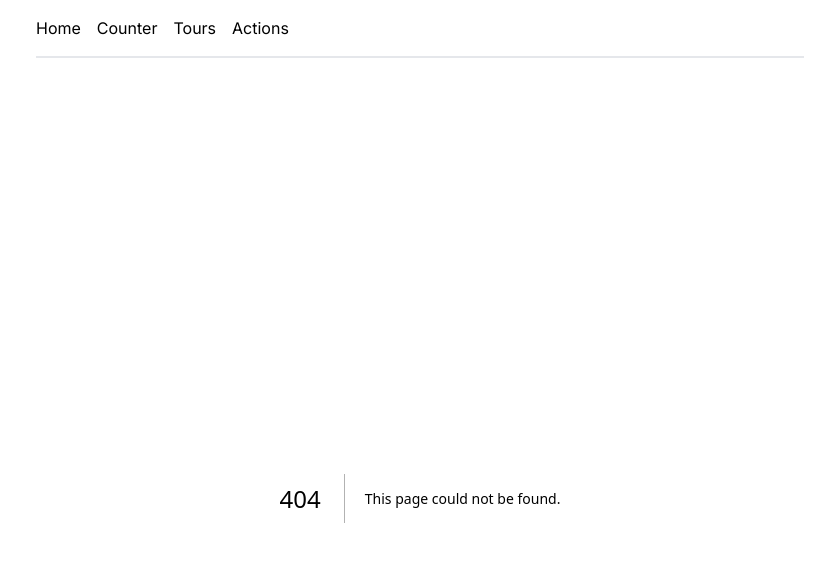
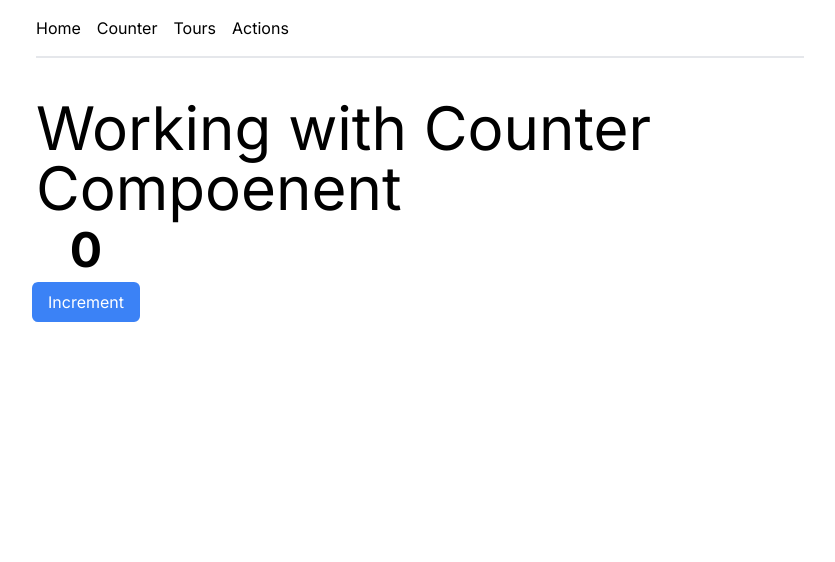
Before and after one commit to khizarkamal/Next-Js-Developement, a Next.js app: page /counter in a window 1280 px wide. Before the commit this address had no page. Shown: the top 562 px of the page, without its empty margins (220-1055 px from the left). Built offline with nearby package versions, Linux system fonts and the light colour scheme.

Commit message:
Server Component Error and Loading Pages And Render Content

```diff
--- /dev/null
+++ b/app/counter/page.tsx
@@ -0,0 +1,13 @@
+import Counter from "@/components/Counter";
+import React from "react";
+
+const CounterPage = () => {
+  return (
+    <div>
+      <div className="text-6xl mb-2">Working with Counter Compoenent</div>
+      <Counter />
+    </div>
+  );
+};
+
+export default CounterPage;
--- /dev/null
+++ b/app/tours/error.tsx
@@ -0,0 +1,9 @@
+"use client";
+import React from "react";
+
+const Error = ({ error }: { error: Error }) => {
+  console.log("Error--", error);
+  return <div>{error.message}</div>;
+};
+
+export default Error;
--- /dev/null
+++ b/app/tours/loading.tsx
@@ -0,0 +1,8 @@
+"use client";
+import React from "react";
+
+const loading = () => {
+  return <div className="text-3xl text-center">Loading Tours...</div>;
+};
+
+export default loading;
--- /dev/null
+++ b/app/tours/page.tsx
@@ -0,0 +1,32 @@
+import { resolve } from "path";
+import React from "react";
+
+type Tour = {
+  id: string;
+  name: string;
+  info: string;
+  image: string;
+  price: string;
+};
+
+const fetchTours = async () => {
+  await new Promise((resolve) => setTimeout(resolve, 3000));
+  const url = "https://www.course-api.com/react-tours-project";
+  const resp = await fetch(url);
+  const data: Tour[] = await resp.json();
+  return data;
+};
+
+const Tours = async () => {
+  const tours: Tour[] = await fetchTours();
+  return (
+    <section>
+      <h1 className="text-3xl mb-2">Tours</h1>
+      {tours?.map((tour: Tour) => {
+        return <h2 key={tour.id}>{tour.name}</h2>;
+      })}
+    </section>
+  );
+};
+
+export default Tours;
--- /dev/null
+++ b/components/Counter.tsx
@@ -0,0 +1,19 @@
+"use client";
+import React, { useState } from "react";
+
+const Counter = () => {
+  const [counter, setCounter] = useState(0);
+  return (
+    <div className="flex flex-col items-center w-[100px]">
+      <p className="text-5xl font-bold">{counter}</p>
+      <button
+        className="bg-blue-500 rounded-md text-white px-4 py-2 mt-2"
+        onClick={() => setCounter(counter + 1)}
+      >
+        Increment
+      </button>
+    </div>
+  );
+};
+
+export default Counter;
```
Also changed, not shown: readme.txt.
